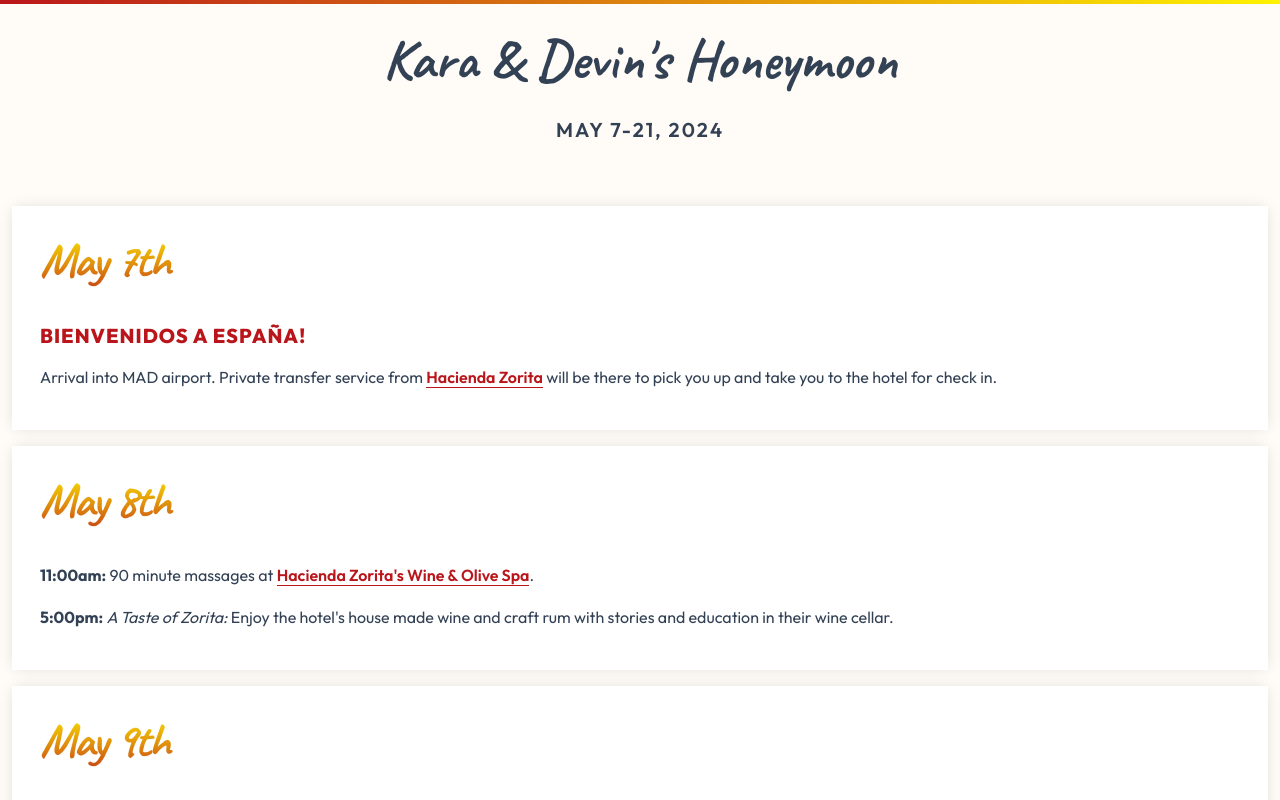
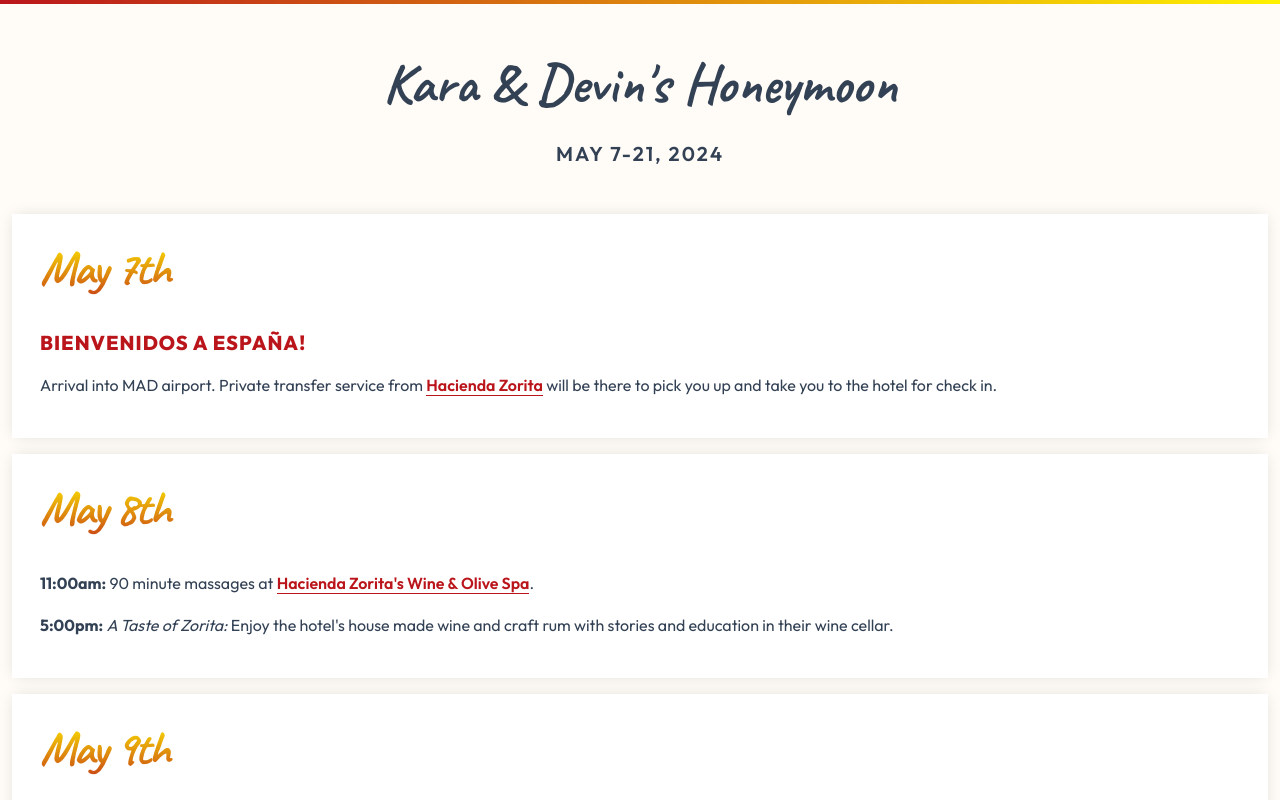
Before and after one commit to confettisauce/website, a plain HTML site: page itineraries/kara-and-devin/index.html in a window 1280 px wide. Shown: the top 800 px of the page. Drawn offline with Linux system fonts and the light colour scheme.

Commit message:
Minor design tweaks

```diff
--- a/itineraries/kara-and-devin/css/app.css
+++ b/itineraries/kara-and-devin/css/app.css
@@ -133,9 +133,9 @@ hr {
 }
 
 .page-header {
-  width: 100%;
   text-align: center;
-  padding-bottom: 32px;
+  margin: 24px 24px 48px 24px;
+  max-width: 100%;
 }
 
 .page-header h1{
```
